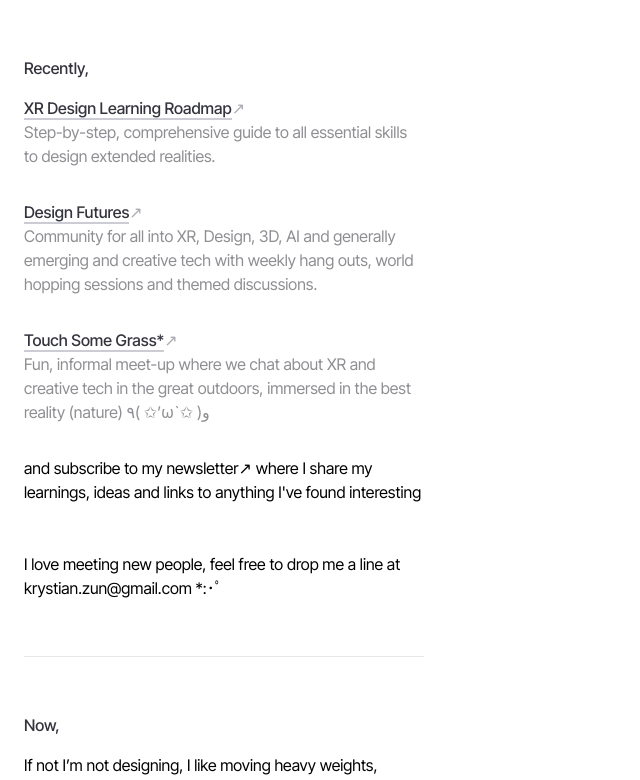
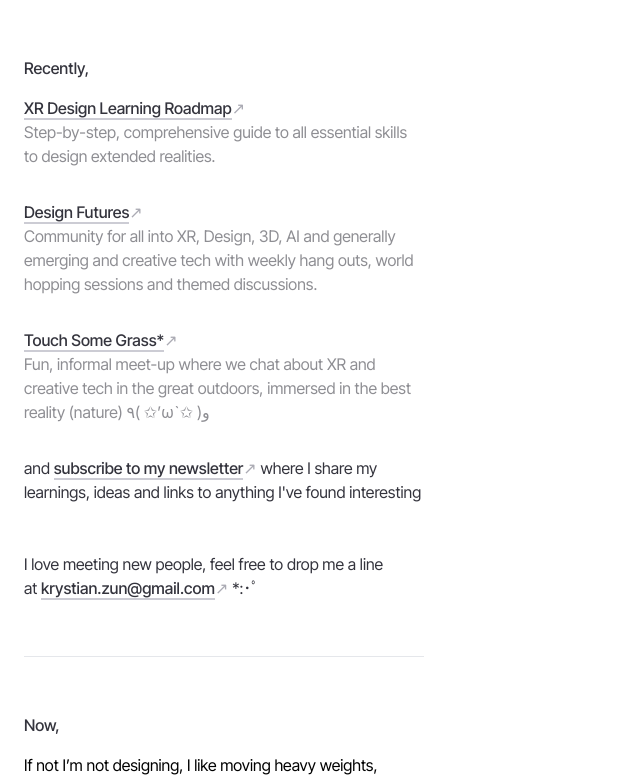
Before and after one commit to krystianzun/krystianzun-com, a Next.js app: page / in a window 1280 px wide. Shown: the part 441-1221 px from the top of the page, without its empty margins (0-640 px from the left). Built offline with nearby package versions, Linux system fonts and the light colour scheme.

Commit message:
Update ProjectsSection.tsx

```diff
--- a/components/ProjectsSection.tsx
+++ b/components/ProjectsSection.tsx
@@ -25,15 +25,27 @@ function ProjectsSection() {
             </h1>
             <p className='text-grey-500'>Fun, informal meet-up where we chat about XR and creative tech in the great outdoors, immersed in the best reality (nature) ٩( ✩’ω`✩ )و</p>
         </div>
-        <div className='pb-8'>
-            <p className='pb-4'>and subscribe to my newsletter↗ where I share my learnings, ideas and links to anything I've found interesting</p>
+        <div className='pb-8 text-grey-800'>
+            <p className='pb-4'>and
+                <span className='group text-grey-800'>
+                    <span>&nbsp;</span>
+                    <span className='border-b-2 border-grey-300 hover:border-grey-800 font-medium'>subscribe to my newsletter</span>
+                    <span className='text-grey-400 group-hover:text-grey-800 font-medium'>&#x2197;</span>
+                </span> where I share my learnings, ideas and links to anything I've found interesting
+            </p>
             <div>
                 {/*
                     place for input and button to subscribe
                 */}
             </div>
         </div>
-        <p>I love meeting new people, feel free to drop me a line at krystian.zun@gmail.com *:･ﾟ</p>
+        <p className='text-grey-800'>I love meeting new people, feel free to drop me a line at
+            <span className='group text-grey-800'>
+                <span>&nbsp;</span>
+                <span className='border-b-2 border-grey-300 hover:border-grey-800 font-medium'>krystian.zun@gmail.com</span>
+                <span className='text-grey-400 group-hover:text-grey-800 font-medium'>&#x2197;</span>
+            </span> *:･ﾟ
+        </p>
         <div className="border-t bg-gray-300 w-full my-14"></div>
     </section>
   )
```
